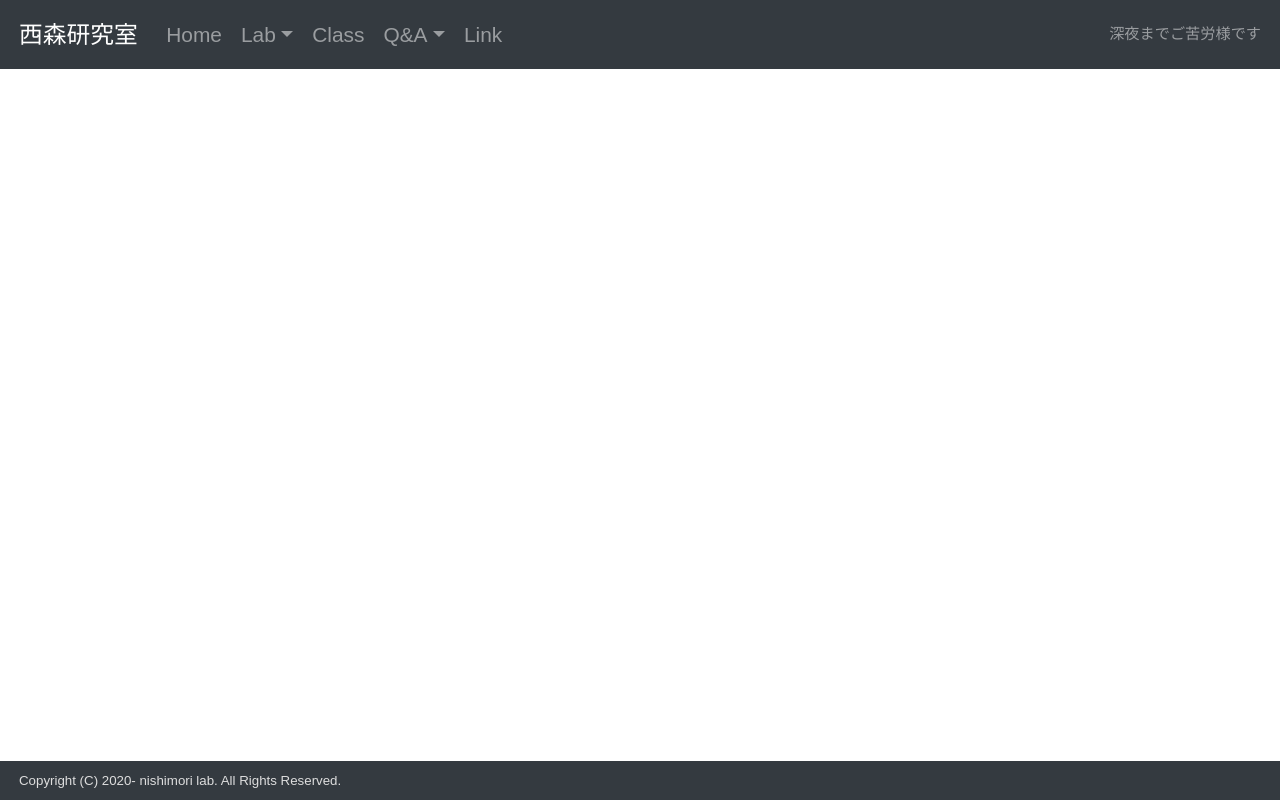
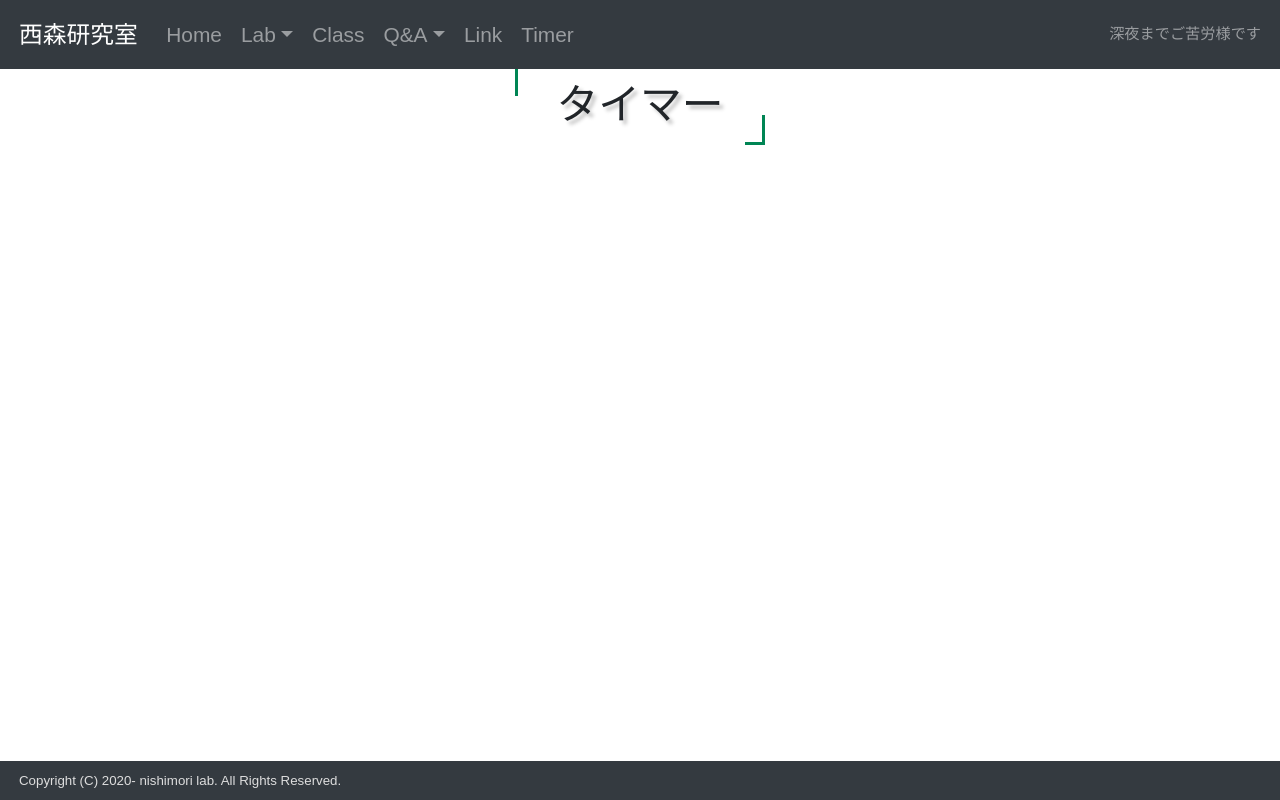
Before and after one commit to team-nishimori-lab/website, a Vue app: page /timer in a window 1280 px wide. Built offline with nearby package versions, Linux system fonts and the light colour scheme; a web font is replaced by a local one.

Commit message:
タイマーの追加

```diff
--- a/src/App.vue
+++ b/src/App.vue
@@ -27,6 +27,7 @@
                 <b-dropdown-item to="/Q&A">Send</b-dropdown-item>
               </b-nav-item-dropdown>
               <b-nav-item to="/link">Link</b-nav-item>
+              <b-nav-item to="/timer">Timer</b-nav-item>
             </b-navbar-nav>
 
             <!-- 右側の要素 -->
@@ -38,9 +39,12 @@
       </div>
       <router-view />
       <div id="footer">
-        <b-navbar type="dark" variant="dark" fixed="bottom" class="inner">
-          Copyright (C) 2020- nishimori lab. All Rights Reserved.
-        </b-navbar>
+        <b-navbar
+          type="dark"
+          variant="dark"
+          fixed="bottom"
+          class="inner"
+        >Copyright (C) 2020- nishimori lab. All Rights Reserved.</b-navbar>
       </div>
     </div>
   </div>
@@ -209,7 +213,6 @@ export default {
 </style>
 
 <style scoped lang="stylus">
-
 #header {
   margin-top: 7vh;
   font-family: Avenir, Helvetica, Arial, sans-serif;
@@ -218,60 +221,69 @@ export default {
   color: #2c3e50;
 }
 
-#footer
+#footer {
   margin-top: 5vh;
-  .inner
+
+  .inner {
     color: #DDDDDD;
     font-size: 0.7rem;
+  }
+}
 
-
-#time-msg
+#time-msg {
   font-size: 0.8rem;
+}
 </style>
 
 <style lang="stylus">
-html
-    font-size: 13px
+html {
+  font-size: 13px;
+}
 
-@media only screen and (min-width:651px)
-  html
-    font-size: 16px
+@media only screen and (min-width: 651px) {
+  html {
+    font-size: 16px;
+  }
+}
 
-@media only screen and (min-width:961px)
-  html
-    font-size: 19px
-
+@media only screen and (min-width: 961px) {
+  html {
+    font-size: 19px;
+  }
+}
 
 @import url('https://fonts.googleapis.com/css?family=Kosugi+Maru&display=swap&subset=japanese');
-font-KM = 'Kosugi Maru'
-hl-fs = 2.2rem
-hl-line-px = 0.2rem
-hl-line-color = #008554
+
+font-KM = 'Kosugi Maru';
+hl-fs = 2.2rem;
+hl-line-px = 0.2rem;
+hl-line-color = #008554;
 
 * {
-  font-family: "Gothic", sans-serif;
+  font-family: 'Gothic', sans-serif;
   font-size: 1.1rem;
 }
 
-.load-str
+.load-str {
   font-family: font-KM, sans-serif;
   color: #AAAAAA;
-  font-size: 30px
+  font-size: 30px;
+}
 
 .headline {
-  text-shadow: 0.2rem 0.2rem 0.2rem rgba(30, 30, 30, 0.25)
+  text-shadow: 0.2rem 0.2rem 0.2rem rgba(30, 30, 30, 0.25);
   text-align: center;
   font-family: font-KM, sans-serif;
   font-size: hl-fs;
   position: relative;
   line-height: 1.4;
   padding: 0.25em 1em;
-  margin: 10px 0px 50px
+  margin: 10px 0px 50px;
   display: inline-block;
 }
 
 .headline:before, .headline:after {
-  content:'';
+  content: '';
   width: 20px;
   height: 30px;
   position: absolute;
@@ -281,28 +293,31 @@ hl-line-color = #008554
 .headline:before {
   border-left: solid hl-line-px hl-line-color;
   border-top: solid hl-line-px hl-line-color;
-  top:0;
+  top: 0;
   left: 0;
 }
 
 .headline:after {
   border-right: solid hl-line-px hl-line-color;
   border-bottom: solid hl-line-px hl-line-color;
-  bottom:0;
+  bottom: 0;
   right: 0;
 }
 
-  h1
-    margin: 40px 0px 10px;
-    padding: 0;
+h1 {
+  margin: 40px 0px 10px;
+  padding: 0;
+}
 
 // transition系
 .hl-enter {
   opacity: 0;
 }
+
 .hl-enter-active {
-  transition: opacity 0.5s
+  transition: opacity 0.5s;
 }
+
 .hl-enter-to {
   opacity: 1;
 }
@@ -310,9 +325,11 @@ hl-line-color = #008554
 .part-enter {
   opacity: 0;
 }
+
 .part-enter-active {
-  transition: opacity 1.5s
+  transition: opacity 1.5s;
 }
+
 .part-enter-to {
   opacity: 1;
 }
@@ -320,9 +337,11 @@ hl-line-color = #008554
 .subpart-enter {
   opacity: 0;
 }
+
 .subpart-enter-active {
-  transition: opacity 2.5s
+  transition: opacity 2.5s;
 }
+
 .subpart-enter-to {
   opacity: 1;
 }
--- a/src/router/index.js
+++ b/src/router/index.js
@@ -8,6 +8,7 @@ import Lab_Member from "../views/Lab_Member.vue";
 import Class from "../views/Class.vue";
 import ClassPage from "../views/ClassName.vue";
 import Link from "../views/Link.vue";
+import Timer from "../views/Timer.vue";
 import Error from "../views/Error.vue";
 
 Vue.use(VueRouter);
@@ -53,6 +54,11 @@ const routes = [
     component: Link
   },
   {
+    path: "/timer",
+    name: "Timer",
+    component: Timer
+  },
+  {
     path: "/error",
     name: "Error",
     component: Error
--- /dev/null
+++ b/src/views/Timer.vue
@@ -0,0 +1,19 @@
+<template>
+  <div class="timer">
+    <transition name="hl" appear>
+      <div class="headline">タイマー</div>
+    </transition>
+  </div>
+</template>
+
+<script>
+export default {
+  name: "Link"
+};
+</script>
+
+<style scoped lang="stylus">
+.timer {
+  text-align: center;
+}
+</style>
```
